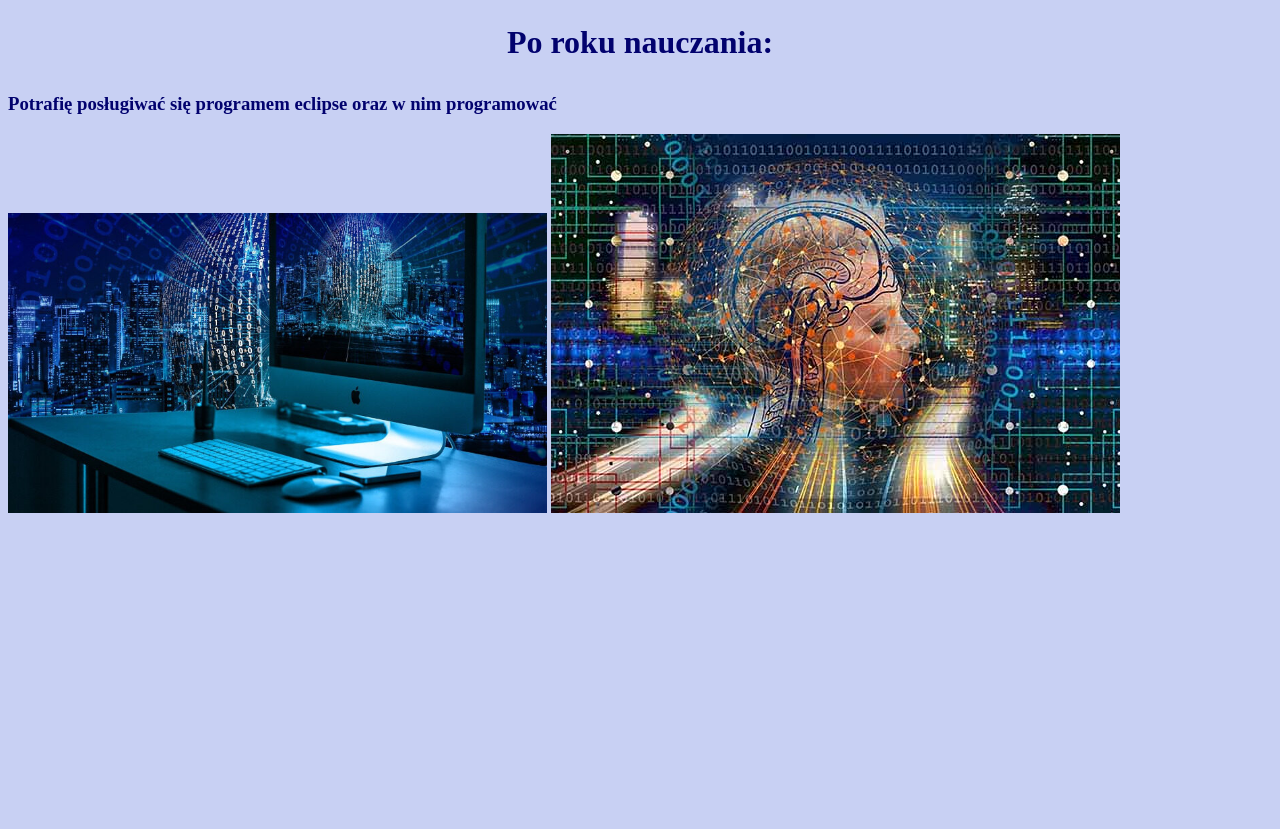
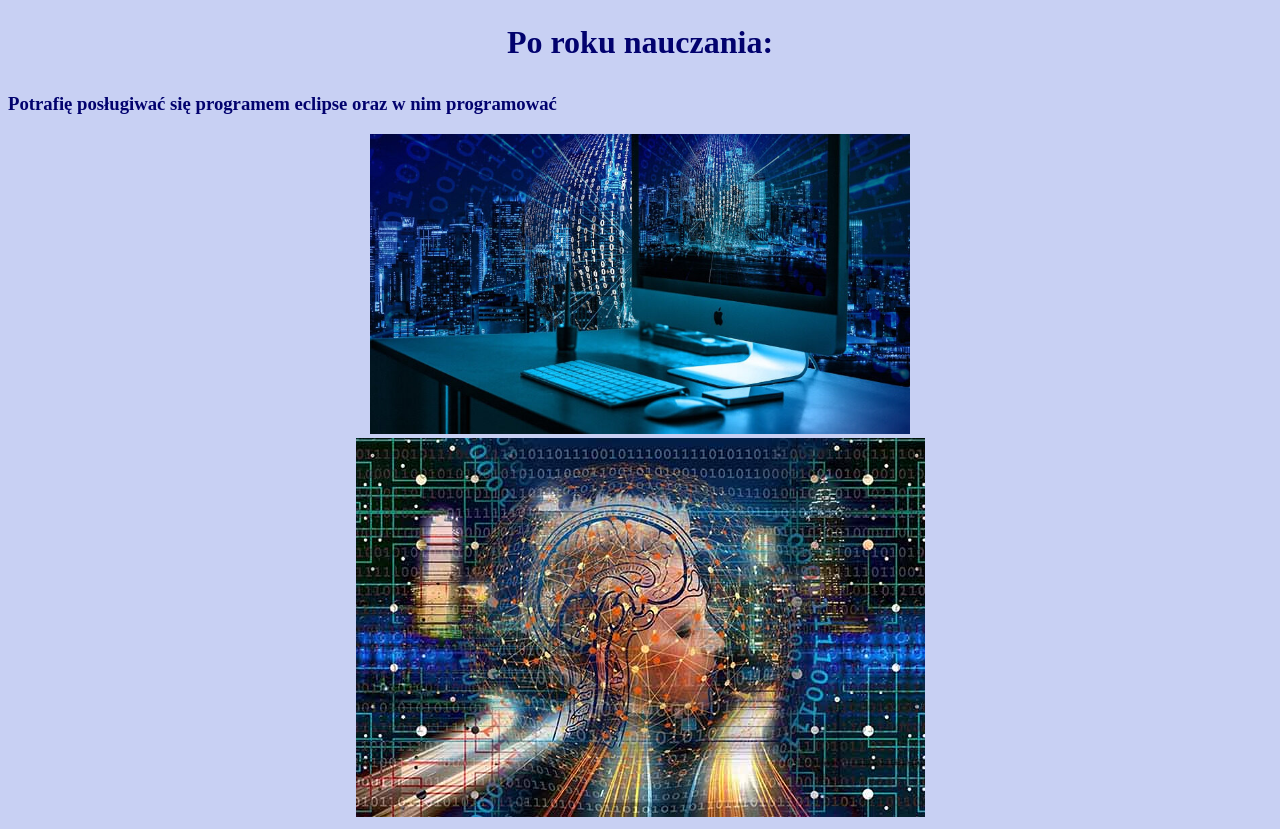
Before and after one commit to 9iskra9/9iskra9.github.io, a plain HTML site: page index.html in a window 1280 px wide. Shown: the part 720-1549 px from the top of the page. Before the commit the page ends 1245 px from the top, so only its background shows below. Drawn offline with Linux system fonts and the light colour scheme.

Commit message:
Update index.html

```diff
--- a/index.html
+++ b/index.html
@@ -21,5 +21,5 @@
         <h1><p><b></b></p><center><b> Czego chcę się nauczyć:</b></center><p></p></h1>  <p></p><h3>-Planuję nauczyć się programowania w Pythonie.<p></p></h3> <p></p><h3>-Ciekawi mnie Java i chciałabym nauczyć się podstaw programowania w Javie oraz Java Script i c++.<p></p></h3> <p></p><h3>-Ciekawi mnie robotyka i podoba mi się tworzenie nowych urządzeń, przydatnych w  życiu codziennym.</h3><p></p> <p></p><h3>-Chcę popracować nad stworzeniem jakiegoś robota lub uczestniczyć czy pomogać komuś przy robieniu robota.</h3><p></p> <p></p><h3>-Chcę nauczyć się tworzyć własne programy i aplikacje.</h3><p></p>
         <h1><p><b></b></p><center><b>Co chcę robić w przyszłości:</b></center><p></p></h1> <p></p><h3>Nie posiadam żadnych planów na przyszłość i nie wiem kim chcę zostać, natomiast uważam, że każda umiejętnośc może mi się przydać, więc staram się uczyć tego co mogę i nabierać doświadczenia, ponieważ nigdy nie wiem co może być dla mnie użyteczne. <p></p></h3>
         <h1><p><b></b></p><center><b> Po roku nauczania:</b></center><p></p></h1> <p></p><h3>Potrafię posługiwać się programem eclipse oraz w nim programować <p></p></h3>
-      <img class="iza" src="komputerswiatelka.jpg" >
-        <img src="bigbrain.jpg" >
+      <center> <img class="iza" src="komputerswiatelka.jpg" > </center>
+        <center>  <img src="bigbrain.jpg" >  </center>
```
